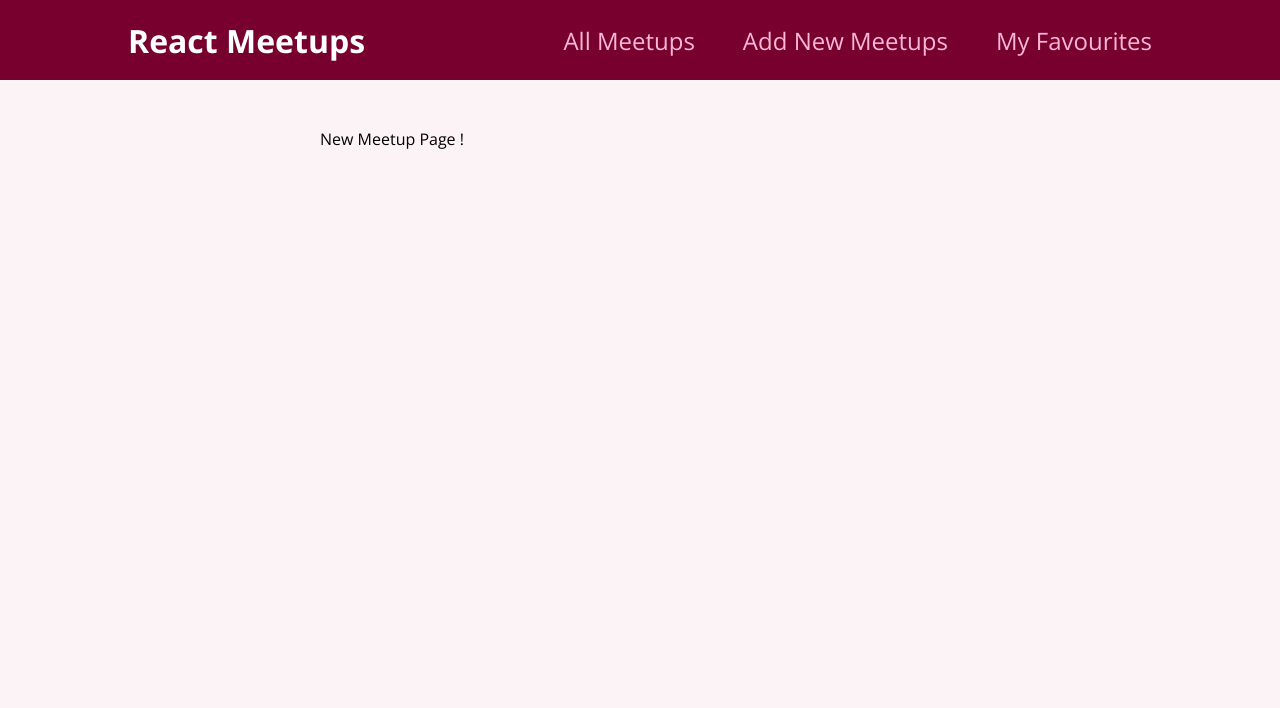
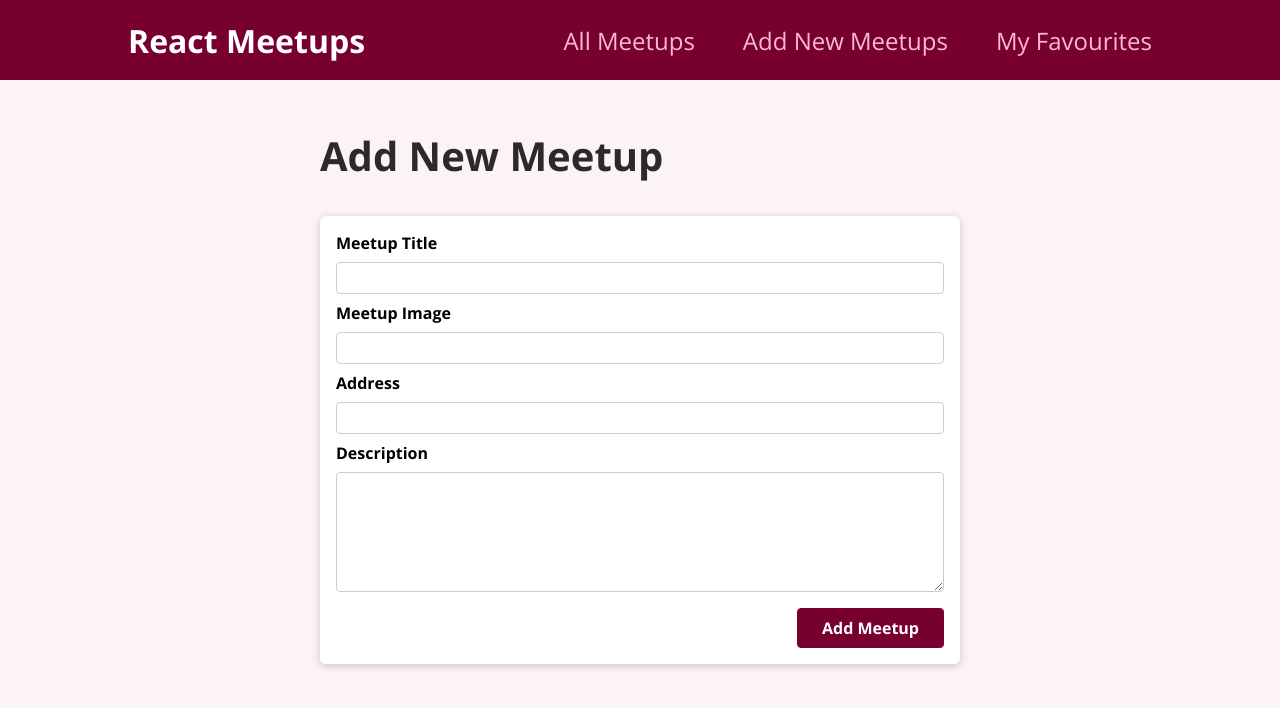
Before and after one commit to syed-tw/react-course-advance, a React (Create React App) app: page /new-meetup in a window 1280 px wide. Shown: the top 708 px of the page. Built offline with nearby package versions, Linux system fonts and the light colour scheme.

Commit message:
Added New Meetup Form

```diff
--- /dev/null
+++ b/src/components/meetups/NewMeetupForm.js
@@ -0,0 +1,36 @@
+import Card from "../ui/Card";
+import classes from "./NewMeetupForm.module.css";
+
+function NewMeetupForm() {
+  function submitHandler(event) {
+    event.preventDefault();
+  }
+
+  return (
+    <Card>
+      <form className={classes.form} onSubmit={submitHandler}>
+        <div className={classes.control}>
+          <label htmlFor="title">Meetup Title</label>
+          <input type="text" required id="title" />
+        </div>
+        <div className={classes.control}>
+          <label htmlFor="image">Meetup Image</label>
+          <input type="url" required id="image" />
+        </div>
+        <div className={classes.control}>
+          <label htmlFor="address">Address</label>
+          <input type="text" required id="address" />
+        </div>
+        <div className={classes.control}>
+          <label htmlFor="description">Description</label>
+          <textarea id="description" required rows="5"></textarea>
+        </div>
+        <div className={classes.actions}>
+          <button>Add Meetup</button>
+        </div>
+      </form>
+    </Card>
+  );
+}
+
+export default NewMeetupForm;
--- /dev/null
+++ b/src/components/meetups/NewMeetupForm.module.css
@@ -0,0 +1,45 @@
+.form {
+  padding: 1rem;
+}
+
+.control {
+  margin-bottom: 0.5rem;
+}
+
+.control label {
+  display: block;
+  font-weight: bold;
+  margin-bottom: 0.5rem;
+}
+
+.control input,
+.control textarea {
+  display: block;
+  font: inherit;
+  border-radius: 4px;
+  border: 1px solid #ccc;
+  padding: 0.25rem;
+  width: 100%;
+}
+
+.actions {
+  margin-top: 1rem;
+  text-align: right;
+}
+
+.actions button {
+  font: inherit;
+  cursor: pointer;
+  background-color: #77002e;
+  color: white;
+  padding: 0.5rem 1.5rem;
+  border: 1px solid #77002e;
+  border-radius: 4px;
+  font-weight: bold;
+}
+
+.actions button:hover,
+.actions button:active {
+  background-color: #a50e48;
+  border-color: #a50e48;
+}
--- a/src/pages/NewMeetups.js
+++ b/src/pages/NewMeetups.js
@@ -1,5 +1,12 @@
+import NewMeetupForm from "../components/meetups/NewMeetupForm";
+
 function NewMeetupsPage() {
-  return <div>New Meetup Page !</div>;
+  return (
+    <section>
+      <h1>Add New Meetup </h1>
+      <NewMeetupForm />
+    </section>
+  );
 }
 
 export default NewMeetupsPage;
```
Also changed, not shown: .codesandbox/workspace.json (added).
